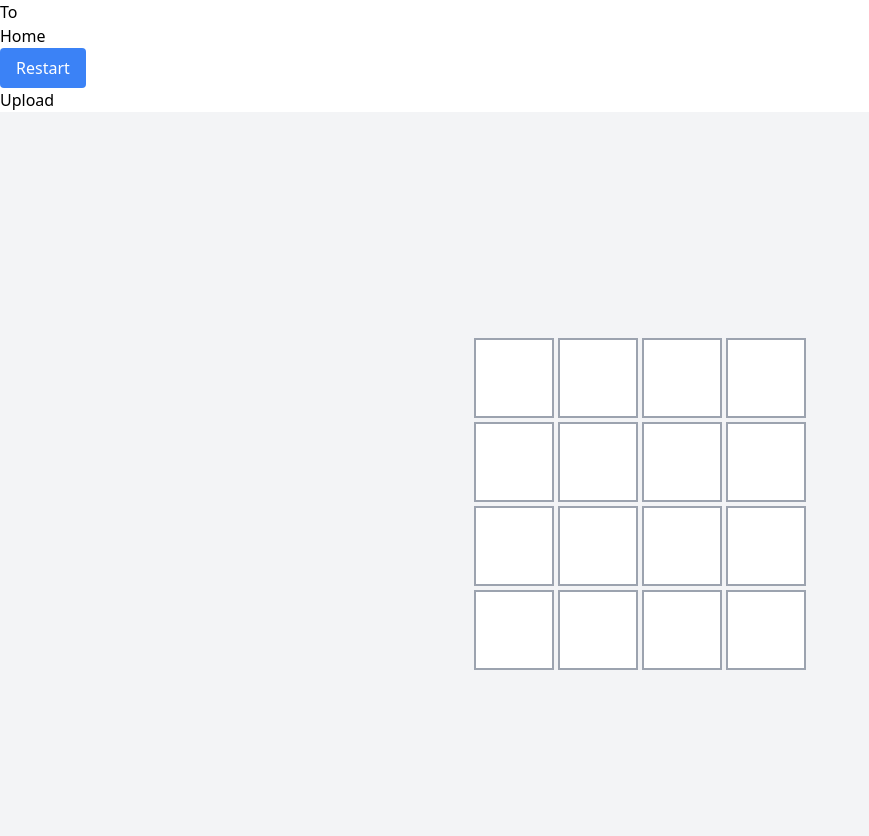
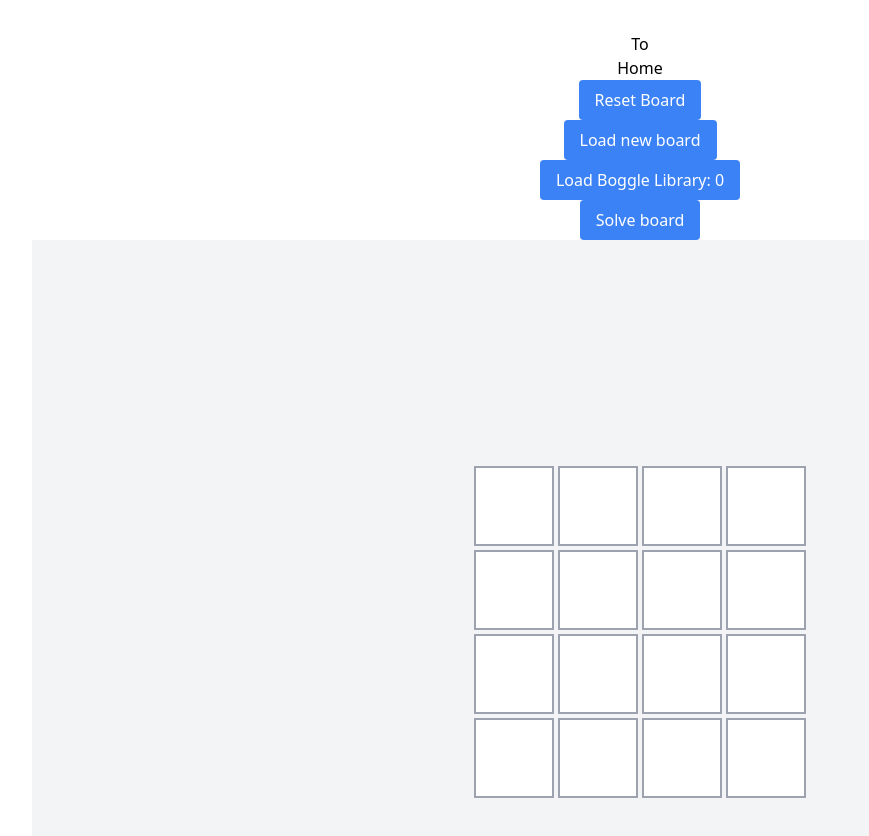
Before and after one commit to dlipino/CSNW-demo-dlp, a React (Vite) app: page /boggle in a window 1280 px wide. Shown: the top 836 px of the page, without its empty margins (0-869 px from the left). Built offline with nearby package versions, Linux system fonts and the light colour scheme.

Commit message:
Connected boggle model to the UI

```diff
--- a/src/components/boggle/board.tsx
+++ b/src/components/boggle/board.tsx
@@ -1,28 +1,28 @@
-import React, { useState } from 'react';
+import { useEffect, useState } from 'react';
 import Tile from './tile';
 import { useBoggle } from '../../context/BoggleContext';
-import { Link } from 'react-router-dom';
 
 const Board = () => {
   const { letters } = useBoggle();
+  const [flatTiles, setFlatTiles] = useState<(string | null)[]>(new Array(16).fill(null))
+
+  useEffect(() => {
+    setFlatTiles(letters.flat())
+  }, [letters]);
 
   const handleClick = (index: number) => {
-    // if (calculateWinner(squares) || squares[index]) {
-    //   return;
-    // }
-    // const newSquares = squares.slice();
-    // newSquares[index] = isXNext ? 'X' : 'O';
-    // setSquares(newSquares);
-    // setIsXNext(!isXNext);
+    console.log("Something should happen here")
   };
+
   const renderTile = (index: number) => {
-    return <Tile key={index} value={letters[index]} onClick={() => handleClick(index)} />;
+    return <Tile key={index} value={flatTiles[index]} onClick={() => handleClick(index)} />;
   };
+
   return (
     <div className="flex flex-col items-center">
       {/* <div className="status mb-4 text-2xl">{status}</div> */}
       <div className="grid grid-cols-4 gap-1 mb-4">
-        {letters.map((_, index) => renderTile(index))}
+        {flatTiles.map((_, index) => renderTile(index))}
       </div>
     </div>
   );
--- /dev/null
+++ b/src/components/boggle/loadLibraryElement.tsx
@@ -0,0 +1,63 @@
+import { ChangeEvent, useRef } from "react";
+import { useBoggle } from '../../context/BoggleContext';
+
+export function LoadLibrary() {
+
+  const { updateValidWords, validWords } = useBoggle();
+  const fileInputRef = useRef<HTMLInputElement>(null);
+
+  const parseTextString = (jsonInput: string) => {
+      //Expects json {"words":["aa","bad", etc]}
+      const libraryJson = JSON.parse(jsonInput)
+      const words = libraryJson["words"] as string[]
+      updateValidWords(words)
+  }
+  const handleButtonClick = () => {
+    fileInputRef.current?.click();
+  };
+
+
+  const loadWordLibrary = (event: ChangeEvent<HTMLInputElement>) => {
+    if (event.target.files && event.target.files[0]) {
+      const file = event.target.files[0];
+      const reader = new FileReader();
+
+      reader.addEventListener("load", () => {
+        const result = reader.result as string;
+        parseTextString(result)
+      }, { once: true })
+      // TODO set a better size limit, check for valid file types
+      if (file.size < 100000) {
+        reader.readAsText(file);//Annoying that this jumps back, make inline?
+        event.target.files = null
+      } else {
+        console.error("File is to large")
+      }
+      //Reset the input
+      if (event.target) {
+        event.target.value = "";
+        event.target.type = "text";
+        event.target.type = "file";
+      }
+    }
+  };
+
+
+  return (
+    <div className={"container"}>
+      <div>
+        <input
+          ref={fileInputRef}
+          type="file"
+          style={{ display: "none" }}
+          onChange={loadWordLibrary}
+        />
+        <button
+          className="bg-blue-500 text-white py-2 px-4 rounded hover:bg-blue-700"
+          onClick={handleButtonClick}>
+            Load Boggle Library: {validWords.length}
+        </button>
+      </div>
+    </div>
+  );
+}
--- a/src/components/boggle/fileinput.tsx
+++ b/src/components/boggle/loadTilesElement.tsx
@@ -1,8 +1,7 @@
 import { ChangeEvent, useRef } from "react";
+import { useBoggle } from '../../context/BoggleContext';
 
-
-import { useBoggle } from '../../context/BoggleContext';
-export function SimpleFileInput() {
+export function LoadTilesElement() {
   const { updateLetters } = useBoggle();
   const fileInputRef = useRef<HTMLInputElement>(null);
 
@@ -10,45 +9,21 @@ export function SimpleFileInput() {
       //Expects json {"letters":[["a"x4],["b"x4], ["c"x4], ["d"x4]]}
       const lettersJson = JSON.parse(jsonInput)
       const arrayLetters = lettersJson["letters"]
-      // const arrayLetters = [['a','b','c','d'],['e','f','g', 'h'], ['i', 'j','k','l'],['m','n','o','p']]
-      const flat = arrayLetters.flat();
-      updateLetters(flat)
+      updateLetters(arrayLetters)
   }
-  const handleImageUploadClick = () => {
+  const handleButtonClick = () => {
     fileInputRef.current?.click();
   };
 
-
-  // function readFile() {
-  //   const fileReader = new FileReader();
-  //   const resultContainer = document.getElementById("result");
-  //   const file = document.querySelector("input[type=file]").files[0];
-
-  //   if (file) {
-  //     fileReader.readAsText(file); // Read the file so fileReader.result is populated.
-  //   }
-
-  //   fileReader.addEventListener(
-  //     "load",
-  //     () => {
-  //       resultContainer.textContent = fileReader.result;
-  //     },
-  //     { once: true }
-  //   );
-  // }
-
   const loadLettersJson = (event: ChangeEvent<HTMLInputElement>) => {
-    console.log("Starting the load")
     if (event.target.files && event.target.files[0]) {
       const file = event.target.files[0];
-      console.log("Trying to read", file)
       const reader = new FileReader();
 
 
       //TODO add error handling and messages for incorrect file format etc
       reader.onload = function fileReadCompleted() {
         // when the reader is done, the content is in reader.result.
-        console.log(reader.result);
         const result = reader.result as string;
         parseTextString(result)
       };
@@ -79,7 +54,11 @@ export function SimpleFileInput() {
           onChange={loadLettersJson}
 
         />
-        <button onClick={handleImageUploadClick}>Upload</button>
+        <button
+          className="bg-blue-500 text-white py-2 px-4 rounded hover:bg-blue-700"
+          onClick={handleButtonClick}>
+            Load new board
+        </button>
       </div>
     </div>
   );
--- a/src/components/boggle/main.tsx
+++ b/src/components/boggle/main.tsx
@@ -1,32 +1,42 @@
 import { Link } from 'react-router-dom';
-import { useRef } from "react";
 import Board from "./board";
 import { useBoggle } from '../../context/BoggleContext';
-import { SimpleFileInput } from './fileinput';
-
+import { LoadTilesElement } from './loadTilesElement';
+import { LoadLibrary } from './loadLibraryElement';
+import { LetterSelector } from '../../utils/boggle/letterSelector';
+import { BoggleSolver } from '../../utils/boggle/boggleSolver';
+import { WordMatcherUsingSets } from '../../utils/boggle/wordMatcher';
+import "../../demo.css"
 
 const BoggleMain = () => {
-  const { updateLetters } = useBoggle();
-  //TODO enhance this and move it out
-  const selectRandomLetter = () : string => {
-    const letters = [...'abcdefghijklmnopqrstuvwxyz'];
-    const letter = letters[(Math.floor(Math.random() * letters.length))]
-    return letter
+  const { updateLetters,validWords, letters, updateSolvedWords, solvedWords} = useBoggle();
+  const selector = new LetterSelector()
+  const rowCount = 4;
+  const columnCount = 4;
+
+  const handleReset = () => {
+    //Just to shorten the line
+    const w = columnCount;
+    const h = rowCount;
+    const letterSource = Array.from({ length: w }, () => Array.from({ length: h }, () => selector.randomLetterFromAlphabet()));
+
+    updateLetters(letterSource)
+    updateSolvedWords(null)
+  };
+
+  const handleSolve = () => {
+    const wordMatcher = new WordMatcherUsingSets(validWords);
+    const boggleSolver = new BoggleSolver(letters as string[][], wordMatcher);
+    boggleSolver.solveBoggleBoard();
+    console.log("Solve the case", boggleSolver.getSolvedWords())
+    updateSolvedWords(boggleSolver.getSolvedWords())
   }
-  const handleRestart = () => {
-    console.log("Getting new")
-    const w = 4;
-    const h = 4;
-    // const letterSource = Array.from({length: w*h}, () => selectRandomLetter());
-    const letterSource =Array.from({ length: w }, () => Array.from({ length: h }, () => selectRandomLetter()));
-    const flatLetters =  letterSource.flat();
-    const tileDict = {"letters": letterSource}
-    console.log(JSON.stringify(tileDict, null, 4));
-    updateLetters(flatLetters)
+
+  const renderSolutionWord = (value: string) => {
+    return <button className="px-2 py-1 rounded bg-gray-200/50 text-gray-700 hover:bg-gray-300" key={value}>{value}</button>;
   };
 
   return (
-
       <div>
         <header >
           <p>To </p>
@@ -34,14 +44,23 @@ const BoggleMain = () => {
         </header>
         <button
           className="bg-blue-500 text-white py-2 px-4 rounded hover:bg-blue-700"
-          onClick={handleRestart}
-        >
-          Restart
+          onClick={handleReset}>
+             Reset Board
         </button>
-        <SimpleFileInput/>
+        <LoadTilesElement/>
+        <LoadLibrary/>
+        <button
+        className="bg-blue-500 text-white py-2 px-4 rounded hover:bg-blue-700"
+        onClick={handleSolve}>
+           Solve board
+        </button>
+
         <div className="h-screen flex items-center justify-center bg-gray-100">
           <Board />
         </div>
+    <div className="flex justify-center flex-wrap gap-2 p-4 max-w-sm mx-auto my-4 text-sm">
+       {solvedWords.map((value, _) => renderSolutionWord(value))}
+    </div>
       </div>
   );
 }
--- a/src/components/main.tsx
+++ b/src/components/main.tsx
@@ -1,23 +1,29 @@
-import { useState } from 'react'
 import reactLogo from '../assets/react.svg'
 import viteLogo from '/vite.svg'
+import '../App.css'
 
 import { useNavigate } from 'react-router-dom';
 
 function Main() {
-  const [count, setCount] = useState(0)
   const navigate = useNavigate();
 
   const goToBoggle = () => {
     navigate('/boggle');
   };
+
   return (
     <>
-      <h1>Landing</h1>
+      <div>
+        <a href="https://vitejs.dev" target="_blank">
+          <img src={viteLogo} className="logo" alt="Vite logo" />
+        </a>
+        <a href="https://react.dev" target="_blank">
+          <img src={reactLogo} className="logo react" alt="React logo" />
+        </a>
+      </div>
+      <h1>dlp samples</h1>
+      <div>Using: Vite + React + Typescript</div>
       <div className="card">
-        <button onClick={() => setCount((count) => count + 1)}>
-          count is {count}
-        </button>
         <p>
           Edit <code>src/App.tsx</code> and save to test HMR
         </p>
--- a/src/context/BoggleContext.tsx
+++ b/src/context/BoggleContext.tsx
@@ -1,34 +1,50 @@
-import React, { PropsWithChildren } from 'react';
-import { createContext, useContext, useState, ReactNode} from 'react';
+import React, { createContext, useContext, useState } from 'react';
 
 interface BoggleContextType {
-  letters: string[]; //Array of chars with length 4x4 or 0
-  solvedWords: string[] | null; //Array of all solutions
-  updateLetters: (letters: string[] | null) => void;
+  letters: (string | null )[][]; //Array of chars with length 4x4 or 0
+  solvedWords: string[]; //Array of all solutions
+  validWords: string[]
+  updateLetters: (letters: string[][]) => void;
   updateSolvedWords: (solvedWords: string[] | null) => void;
+  updateValidWords: (wordLibrary: string[]) => void;
 }
+
 const BoggleContext = createContext<BoggleContextType | null>(null);
 
 // const BoggleProvider: React.FC<PropsWithChildren> = ({ children }) => {
 const BoggleProvider: React.FC<{children: React.ReactNode}> = ({ children }) => {
-  const [letters, setLetters] = useState<string[]>(Array(16).fill(null));
-  const [solvedWords, setSolvedWords] = useState<string[] | null>(null);
+  const w = 4;
+  const h = 4;
+  const [letters, setLetters] = useState<(string|null)[][]>(Array.from({ length: w }, () => Array.from({ length: h }, () => null)));
+  const [solvedWords, setSolvedWords] = useState<string[]>([]);
+  const [validWords, setValidWords] = useState<string[]>([])
 
-
-  function updateLetters(letters: string[] | null) {
-    if (letters === null) {
-      setLetters(Array(16).fill(null))
-      return;
+  function updateLetters(inputTiles: string[][]) {
+    if (inputTiles.length !== h) {
+      throw new Error("New Tiles have incorrect row size");
     }
-    //TODO Check to verify correct size, for now assume it works
-    setLetters(letters)
+    for (let i = 0; i < inputTiles.length; i++) {
+      if (inputTiles[i].length !== w) {
+        throw new Error(`New Tiles have incorrect column size at row ${i}`);
+      }
+      //TODO check for correct letter type, probably
+    }
+    setLetters(inputTiles)
   }
 
   function updateSolvedWords(solvedWords: string[] | null) {
-    setSolvedWords(solvedWords)
+    if (solvedWords === null) {
+      setSolvedWords([])
+    } else {
+      setSolvedWords(solvedWords)
+    }
+  }
+  function updateValidWords(validWords: string[]) {
+    setValidWords(validWords)
   }
 
-  return <BoggleContext.Provider value={{ letters, solvedWords, updateLetters, updateSolvedWords}}>{children}</BoggleContext.Provider>;
+  return <BoggleContext.Provider value={
+    { letters, solvedWords, validWords, updateLetters, updateSolvedWords, updateValidWords}}>{children}</BoggleContext.Provider>;
 };
 
 function useBoggle() : BoggleContextType {
@@ -41,7 +57,6 @@ function useBoggle() : BoggleContextType {
 export { BoggleProvider, useBoggle, BoggleContext };
 
 // import React, { PropsWithChildren, useCallback, useContext, useState, createContext, ReactNode } from 'react';
-
 
 // interface TUser {
 //   name: string;
--- /dev/null
+++ b/src/demo.css
@@ -0,0 +1,3 @@
+@tailwind base;
+@tailwind components;
+@tailwind utilities;
--- a/src/utils/boggle/boggle.ts
+++ b/src/utils/boggle/boggle.ts
@@ -2,7 +2,7 @@ import {LetterSelector} from './letterSelector';
 import {BoggleSolver} from './boggleSolver';
 import { WordMatcherUsingSets } from './wordMatcher';
 
-class Boggle {
+export class Boggle {
   private letterSelector = new LetterSelector()
   private wordMatcher = new WordMatcherUsingSets();
   private boggleSolver!: BoggleSolver;
```
Also changed, not shown: src/index.css (+2 -5 lines), 2 other files (tests, documents, lock files or other folders).
